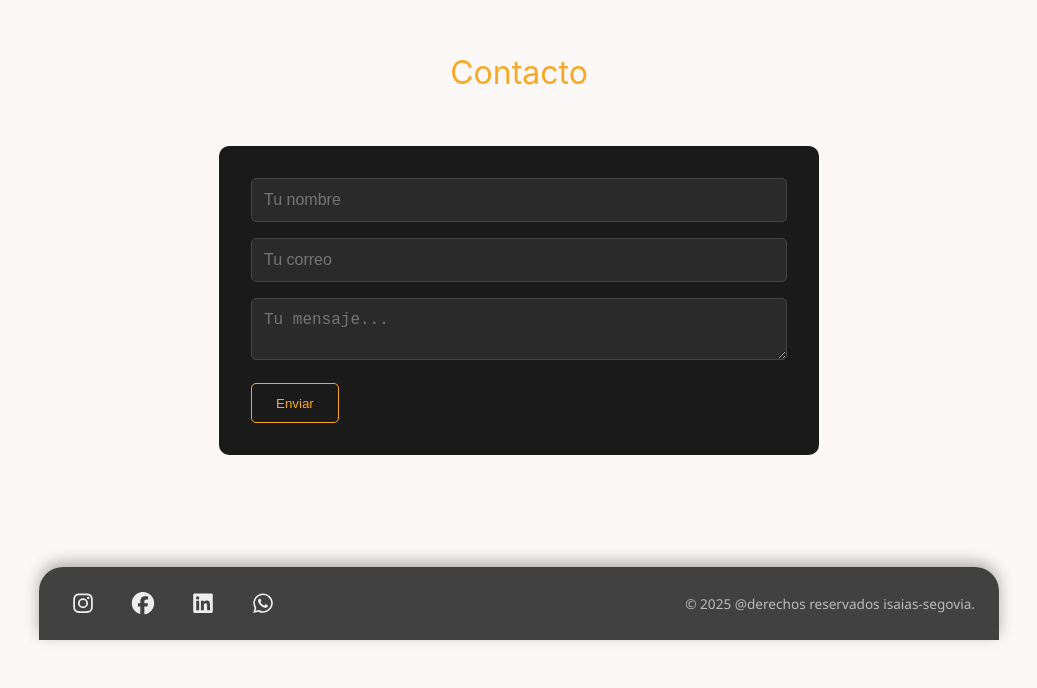
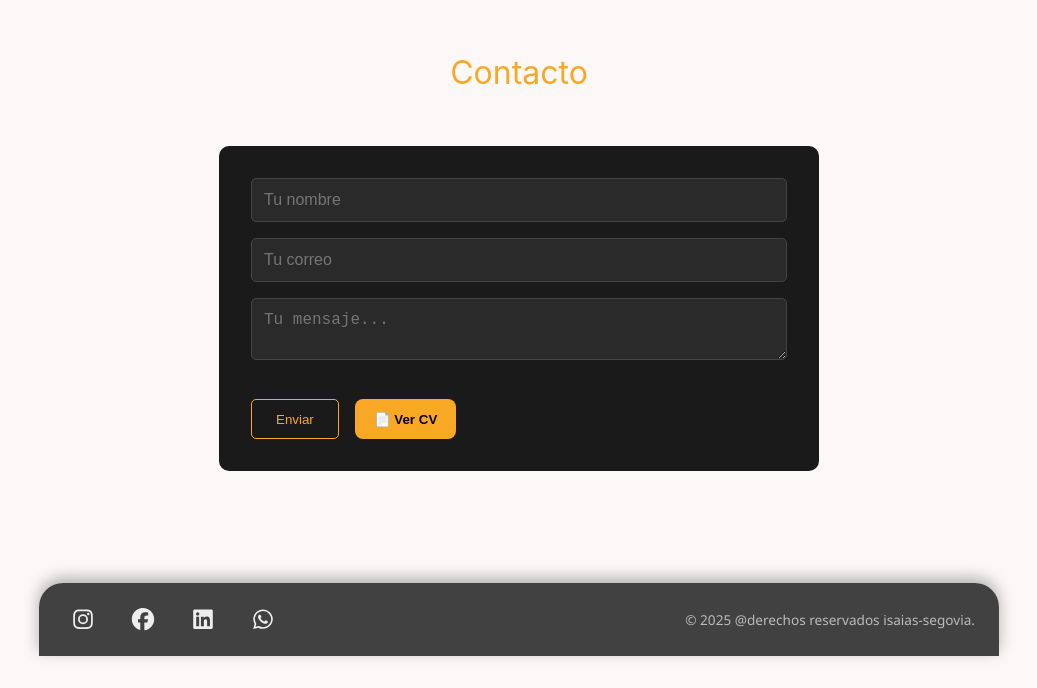
Before and after one commit to isaias04/portafoliovue, a Vue app: page / in a window 1280 px wide. Shown: the part 3335-4023 px from the top of the page, without its empty margins (121-1158 px from the left). Built offline with nearby package versions, Linux system fonts and the light colour scheme.

Commit message:
agregue mi curriculum vitae y modifique el componente de educacion y el menu responsivo lo movi a la derecha

```diff
--- a/src/Contact.vue
+++ b/src/Contact.vue
@@ -7,6 +7,9 @@ const email = ref('')
 const message = ref('')
 const success = ref('')
 const error = ref('')
+const verCV = () => {
+  window.open('/portafoliovue/curriculum-v1.pdf', '_blank');
+}
 
 // Reemplaza estos valores con los tuyos
 const SERVICE_ID = 'service_3glbd4y'
@@ -39,20 +42,22 @@ function enviarMensaje() {
       error.value = 'Error al enviar el mensaje.'
       console.error(err)
     })
+
 }
 </script>
 
 <template>
-    <h2>Contacto</h2>
+     <h2>Contacto</h2>
   <div class="contact-container">
-
-
     <form @submit.prevent="enviarMensaje">
       <input type="text" v-model="name" placeholder="Tu nombre" />
       <input type="email" v-model="email" placeholder="Tu correo" />
       <textarea v-model="message" placeholder="Tu mensaje..."></textarea>
 
-      <button type="submit">Enviar</button>
+      <div class="botones-contacto">
+        <button type="submit">Enviar</button>
+        <button type="button" class="btn-descargar" @click="verCV">📄 Ver CV</button>
+      </div>
 
       <p v-if="success" class="success">{{ success }}</p>
       <p v-if="error" class="error">{{ error }}</p>
@@ -96,6 +101,25 @@ button {
   transition: all 0.3s ease;
 }
 
+.btn-descargar {
+  background-color: #f9a826;
+  color: #000;
+  padding: 0.6rem 1.2rem;
+  border: none;
+  border-radius: 8px;
+  text-decoration: none;
+  font-weight: bold;
+  display: inline-block;
+  transition: background 0.3s ease;
+  margin-top: 1rem;
+}
+
+.btn-descargar:hover {
+  background-color: #ffbe40;
+  color: #000;
+}
+
+
 button:hover {
   background-color: #f9a826;
   color: #1a1a1a;
@@ -110,5 +134,17 @@ button:hover {
   color: #FF6347;
   margin-top: 1rem;
 }
+.botones-contacto {
+  display: flex;
+  gap: 1rem;
+  justify-content: flex-start;
+  margin-top: 1rem;
+  flex-wrap: wrap;
+}
+
+.botones-contacto button {
+  margin-top: 0;
+}
+
 
 </style>
--- a/src/Educacion.vue
+++ b/src/Educacion.vue
@@ -68,8 +68,9 @@ h2 {
 
 .lista-educacion {
   display: grid;
-  grid-template-columns: repeat(auto-fit, minmax(320px, 1fr));
+  grid-template-columns: repeat(auto-fit, minmax(300px, 1fr));
   gap: 2rem;
+  width: 100%;
 }
 
 .educacion-item {
@@ -121,4 +122,28 @@ h2 {
   flex-grow: 1;
   user-select: none;
 }
+
+/* 📱 Responsivo para pantallas más pequeñas */
+@media (max-width: 420px) {
+  .lista-educacion {
+    grid-template-columns: 1fr; /* una tarjeta por fila */
+    gap: 1rem;
+  }
+
+  .educacion-item {
+    padding: 1rem 1rem;
+  }
+
+  h2 {
+    font-size: 1.7rem;
+  }
+
+  .educacion-item h3 {
+    font-size: 1.2rem;
+  }
+
+  .descripcion {
+    font-size: 0.9rem;
+  }
+}
 </style>
--- a/src/Nvar.vue
+++ b/src/Nvar.vue
@@ -55,7 +55,7 @@ const toggleMenu = () => {
   max-width: 1200px;
   margin: 0 auto;
   display: flex;
-  justify-content: center; /* centra el contenido horizontalmente */
+  justify-content: center; /* menú centrado en PC */
   align-items: center;
 }
 
@@ -138,6 +138,10 @@ const toggleMenu = () => {
 
 /* Responsive */
 @media (max-width: 768px) {
+  .navbar-container {
+    justify-content: flex-end; /* menú hamburguesa alineado a la derecha en móvil */
+  }
+
   .hamburger {
     display: flex;
   }
@@ -145,12 +149,15 @@ const toggleMenu = () => {
   .nav-list {
     position: absolute;
     top: 70px;
-    left: 0;
-    right: 0;
+    right: 0;  /* alineado al costado derecho */
+    left: auto;
     flex-direction: column;
     background: rgba(0, 0, 0, 0.9);
     padding: 1rem;
     display: none;
+    width: 200px;
+    border-radius: 0 0 0 10px;
+    box-shadow: -2px 2px 10px rgba(0,0,0,0.5);
   }
 
   .nav-list.open {
@@ -162,4 +169,5 @@ const toggleMenu = () => {
     font-size: 1.2rem;
   }
 }
+
 </style>
```
Also changed, not shown: 1 other file (tests, documents, lock files or other folders).
